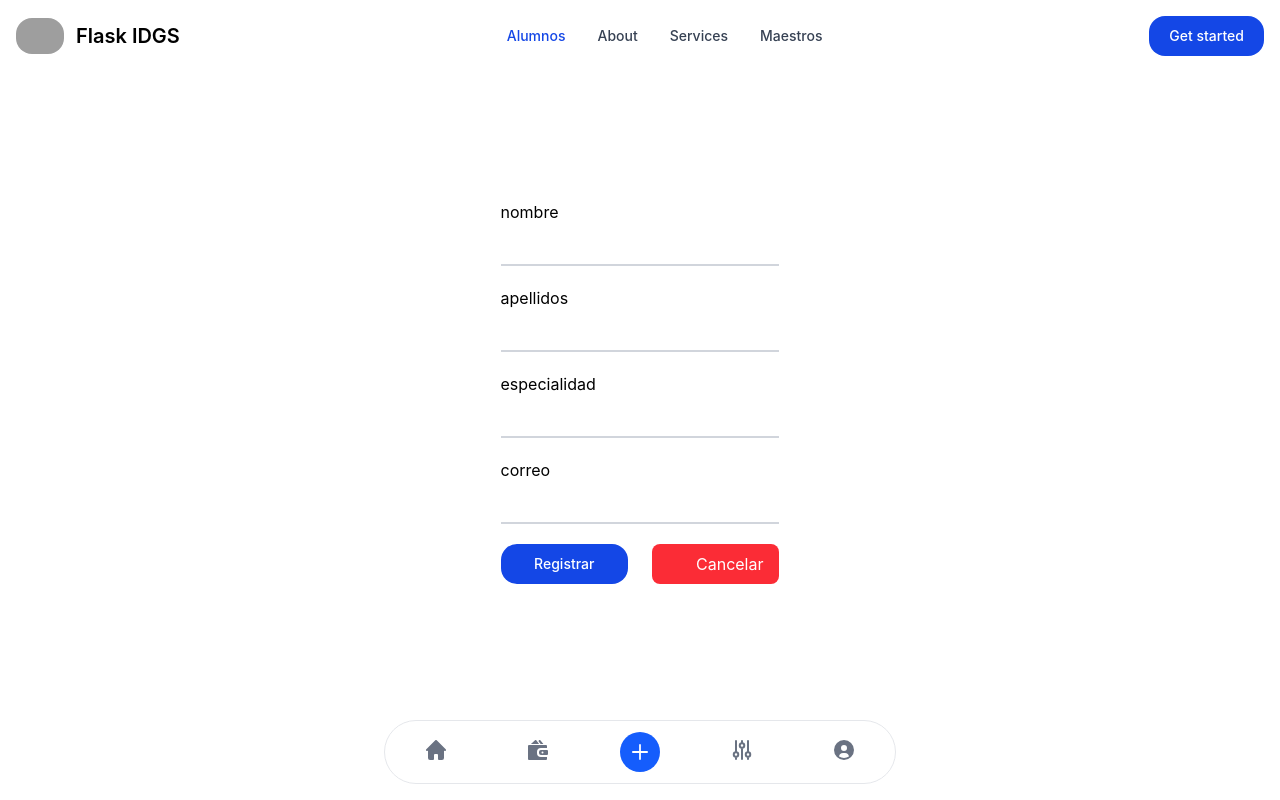
After one commit to IDGS-801-21000389/FlaskBDIDGS801, a Flask app: page /maestros/agregar in a window 1280 px wide. The commit adds this page. Run offline with Flask 3, Linux system fonts and the light colour scheme; parts of the project's set-up code (start-up, migrations or seed data) failed here and were passed over; some libraries are stand-ins or nearby versions; grey boxes are pictures that could not be loaded.

Commit message:
ABC Maestros

```diff
--- a/app.py
+++ b/app.py
@@ -1,15 +1,20 @@
 from flask import Flask, render_template, request, redirect, url_for, flash
 from flask_wtf.csrf import CSRFProtect
 from flask import g
+from maestros.routes import maestros
+from alumnos.routes import alumnos
 from flask_migrate import Migrate
 
 from config import DevelopmentConfig
 import forms
-from models import db, Alumnos
+from models import db
 
 
 app = Flask(__name__)
 app.config.from_object(DevelopmentConfig)
+app.register_blueprint(alumnos)
+app.register_blueprint(maestros)
+
 csrf = CSRFProtect()
 db.init_app(app)
 migrate = Migrate(app, db)
@@ -19,89 +24,9 @@ def page_not_found(e):
 	return render_template('404.html'), 404
 
 @app.route("/")
-@app.route("/index")
-def index():
-	create_form = forms.UserForm2(request.form)
-	alumno = Alumnos.query.all()
-	return render_template("index.html", form = create_form, alumno = alumno)
-
-@app.route("/alumnos", methods = ['GET', 'POST'])
-def alumnos():
-	create_form = forms.UserForm2(request.form)
-	if request.method == 'POST':
-		alum = Alumnos(nombre = create_form.nombre.data, apellidos = create_form.apellidos.data, email = create_form.email.data, telefono = create_form.telefono.data)
-		db.session.add(alum)
-		db.session.commit()
-		return redirect(url_for('index'))
-	return render_template("alumnos.html",
-	form = create_form, alumno = alumnos)
-
-@app.route('/detalles', methods = ['GET', 'POST'])
-def detalles():
-	create_form = forms.UserForm2(request.form)
-	if request.method == 'GET':
-		id = request.args.get('id')
-		alum1 = db.session.query(Alumnos).filter(Alumnos.id == id).first()
-		id = request.args.get('id')
-		nombre = alum1.nombre
-		apellidos = alum1.apellidos
-		email = alum1.email
-		telefono = alum1.telefono
-	return render_template('detalles.html', id = id, nombre = nombre, apellidos = apellidos, email = email, telefono = telefono)
-
-@app.route("/editar", methods=['GET', 'POST'])
-def editar():
-    create_form = forms.UserForm2(request.form)
-
-    if request.method == 'GET':
-        id = request.args.get('id')
-        alum1 = db.session.query(Alumnos).filter(Alumnos.id == id).first()
-        create_form.id.data = request.args.get('id')
-        create_form.nombre.data = str.rstrip(alum1.nombre)
-        create_form.apellidos.data = alum1.apellidos
-        create_form.email.data = alum1.email
-        create_form.telefono.data = alum1.telefono
-
-    if request.method == 'POST':
-        id = request.args.get('id')
-        alum1 = db.session.query(Alumnos).filter(Alumnos.id == id).first()
-        alum1.id = id
-        alum1.nombre = str.rstrip(create_form.nombre.data)
-        alum1.apellidos = create_form.apellidos.data
-        alum1.email = create_form.email.data
-        alum1.telefono = create_form.telefono.data
-        db.session.add(alum1)
-        db.session.commit()
-        return redirect(url_for('index'))
-
-    return render_template('editar.html', form=create_form)
-
-@app.route("/eliminar", methods=['GET', 'POST'])
-def eliminar():
-	create_form = forms.UserForm2(request.form)
-	if request.method == 'GET':
-		id = request.args.get('id')
-		alum1 = db.session.query(Alumnos).filter(Alumnos.id == id).first()
-		if alum1:
-			create_form.id.data = alum1.id
-			create_form.nombre.data = alum1.nombre
-			create_form.apellidos.data = alum1.apellidos
-			create_form.email.data = alum1.email
-			create_form.telefono.data = alum1.telefono
-			return render_template("eliminar.html", form=create_form)
-
-	if request.method == 'POST':
-			id = create_form.id.data
-
-			alum1 = db.session.query(Alumnos).filter(Alumnos.id == id).first()
-
-
-			db.session.delete(alum1)
-			db.session.commit()
-			return redirect(url_for('index'))
-
-	return render_template("eliminar.html", form=create_form)
-
+@app.route("/index2")
+def index2():
+	return render_template('index2.html')
 
 if __name__ == '__main__':
 	csrf.init_app(app)
--- a/forms.py
+++ b/forms.py
@@ -22,3 +22,21 @@ class UserForm2(Form):
     telefono=StringField('telefono', [
         validators.DataRequired(message='El apellido es requerido')
     ])
+
+class UserForm(Form):
+    matricula=IntegerField('matricula',
+                    [validators.number_range(min=1, max=20, message='Valor no validos')])
+    nombre=StringField('nombre',[
+        validators.DataRequired(message='El nombre es requerido'),
+        validators.length(min=4, max=20, message='Requiere nombre valido')
+    ])
+    apellidos=StringField('apellidos', [
+        validators.DataRequired(message='El apellido es requerido')
+    ])
+    especialidad=StringField('especialidad', [
+        validators.DataRequired(message='El apellido es requerido')
+    ])
+    email=EmailField('correo',[
+        validators.DataRequired(message='El correo es requerido'),
+        validators.Email(message='Ingrese correo valido')
+    ])
--- /dev/null
+++ b/maestros/routes.py
@@ -0,0 +1,99 @@
+from flask import Flask, render_template, request, redirect, url_for, flash
+from flask_wtf.csrf import CSRFProtect
+from flask import g
+from flask_migrate import Migrate
+
+from config import DevelopmentConfig
+import forms
+from models import db, Maestros
+
+from . import maestros
+
+@maestros.route('/perfil/<nombre>')
+def perfil(nombre):
+    return f"perfil de {nombre}"
+
+@maestros.route("/listadoMaes")
+def listadoMaes():
+	create_form = forms.UserForm(request.form)
+	maestros = Maestros.query.all()
+	return render_template("maestros/listadoMaes.html", form = create_form, maestros = maestros)
+
+@maestros.route("/maestros/agregar", methods = ['GET', 'POST'])
+def agregar():
+	create_form = forms.UserForm(request.form)
+	if request.method == 'POST':
+		maes = Maestros(nombre = create_form.nombre.data, apellidos = create_form.apellidos.data, especialidad = create_form.especialidad.data, email = create_form.email.data)
+		db.session.add(maes)
+		db.session.commit()
+		return redirect(url_for('maestros.listadoMaes'))
+	return render_template("maestros/agregar.html",
+	form = create_form, alumno = maestros)
+
+@maestros.route('/maestros/detalles', methods = ['GET', 'POST'])
+def detallesMaes():
+	create_form = forms.UserForm(request.form)
+	if request.method == 'GET':
+		matricula = request.args.get('matricula')
+		maestros1 = db.session.query(Maestros).filter(Maestros.matricula == matricula).first()
+		matricula = request.args.get('matricula')
+		nombre = maestros1.nombre
+		apellidos = maestros1.apellidos
+		especialidad = maestros1.especialidad
+		email = maestros1.email
+
+	return render_template('maestros/detalles.html', matricula = matricula, nombre = nombre, apellidos = apellidos, especialidad = especialidad, email = email)
+
+@maestros.route("/maestros/editar", methods=['GET', 'POST'])
+def editarMaes():
+    create_form = forms.UserForm(request.form)
+
+    if request.method == 'GET':
+        matricula = request.args.get('matricula')
+        maestros1 = db.session.query(Maestros).filter(Maestros.matricula == matricula).first()
+        create_form.matricula.data = request.args.get('matricula')
+        create_form.nombre.data = str.rstrip(maestros1.nombre)
+        create_form.apellidos.data = maestros1.apellidos
+        create_form.especialidad.data = maestros1.especialidad
+        create_form.email.data = maestros1.email
+
+    if request.method == 'POST':
+        matricula = request.args.get('matricula')
+        maestros1 = db.session.query(Maestros).filter(Maestros.matricula == matricula).first()
+        maestros1.matricula = request.args.get('matricula')
+        maestros1.nombre = str.rstrip(create_form.nombre.data)
+        maestros1.apellidos = create_form.apellidos.data
+        maestros1.especialidad = create_form.especialidad.data
+        maestros1.email = create_form.email.data
+
+        db.session.add(maestros1)
+        db.session.commit()
+
+        return redirect(url_for('maestros.listadoMaes'))
+
+    return render_template('maestros/editar.html', form=create_form)
+
+@maestros.route("/maestros/eliminar", methods=['GET', 'POST'])
+def eliminarMaes():
+	create_form = forms.UserForm(request.form)
+	if request.method == 'GET':
+		matricula = request.args.get('matricula')
+		maestros1 = db.session.query(Maestros).filter(Maestros.matricula == matricula).first()
+		if maestros1:
+			create_form.matricula.data = maestros1.matricula
+			create_form.nombre.data = maestros1.nombre
+			create_form.apellidos.data = maestros1.apellidos
+			create_form.especialidad.data = maestros1.especialidad
+			create_form.email.data = maestros1.email
+			return render_template("maestros/eliminar.html", form=create_form)
+
+	if request.method == 'POST':
+			matricula = create_form.matricula.data
+
+			maestros = db.session.query(Maestros).filter(Maestros.matricula == matricula).first()
+
+			db.session.delete(maestros)
+			db.session.commit()
+			return redirect(url_for('maestros.listadoMaes'))
+
+	return render_template("maestros/eliminar.html", form=create_form)
--- a/templates/layout.html
+++ b/templates/layout.html
@@ -34,9 +34,9 @@
                 <ul
                     class="flex flex-col p-4 mt-4 border border-gray-100 rounded-lg bg-gray-50 md:flex-row md:space-x-8 md:mt-0 md:text-sm md:font-medium md:border-0 md:bg-white dark:bg-gray-800 md:dark:bg-gray-900 dark:border-gray-700">
                     <li>
-                        <a href="#"
+                        <a href="index"
                             class="block py-2 pl-3 pr-4 text-white bg-blue-700 rounded-sm md:bg-transparent md:text-blue-700 md:p-0 dark:text-white"
-                            aria-current="page">Home</a>
+                            aria-current="page">Alumnos</a>
                     </li>
                     <li>
                         <a href="#"
@@ -47,8 +47,8 @@
                             class="block py-2 pl-3 pr-4 text-gray-700 rounded-sm hover:bg-gray-100 md:hover:bg-transparent md:hover:text-blue-700 md:p-0 md:dark:hover:text-white dark:text-gray-400 dark:hover:bg-gray-700 dark:hover:text-white md:dark:hover:bg-transparent dark:border-gray-700">Services</a>
                     </li>
                     <li>
-                        <a href="#"
-                            class="block py-2 pl-3 pr-4 text-gray-700 rounded-sm hover:bg-gray-100 md:hover:bg-transparent md:hover:text-blue-700 md:p-0 md:dark:hover:text-white dark:text-gray-400 dark:hover:bg-gray-700 dark:hover:text-white md:dark:hover:bg-transparent dark:border-gray-700">Contact</a>
+                        <a href="listadoMaes"
+                            class="block py-2 pl-3 pr-4 text-gray-700 rounded-sm hover:bg-gray-100 md:hover:bg-transparent md:hover:text-blue-700 md:p-0 md:dark:hover:text-white dark:text-gray-400 dark:hover:bg-gray-700 dark:hover:text-white md:dark:hover:bg-transparent dark:border-gray-700">Maestros</a>
                     </li>
                 </ul>
             </div>
--- /dev/null
+++ b/templates/maestros/agregar.html
@@ -0,0 +1,47 @@
+{% extends "layout.html" %}
+{% block container %}
+
+{% import "_macros.html" as macros %}
+
+<div class="py-32 relative overflow-x-auto sm:rounded-lg">
+  <form action="/maestros/agregar" method="POST" novalidate class="max-w-md mx-auto">
+    {{ form.csrf_token }}
+    <input type="hidden" name="csrf_token" value="{{ csrf_token() }}" />
+
+    <div class="relative z-0 w-full mb-5 group">
+      {{ macros.campoNuevo(form.nombre, class="block py-2.5 px-3 w-full text-sm text-gray-900 bg-transparent border-0 border-b-2 border-gray-300 appearance-none dark:text-white dark:border-gray-600 dark:focus:border-blue-500 focus:outline-none focus:ring-0 focus:border-blue-600 peer") }}
+    </div>
+
+    <div class="relative z-0 w-full mb-5 group">
+      {{ macros.campoNuevo(form.apellidos, class="block py-2.5 px-3 w-full text-sm text-gray-900 bg-transparent border-0 border-b-2 border-gray-300 appearance-none dark:text-white dark:border-gray-600 dark:focus:border-blue-500 focus:outline-none focus:ring-0 focus:border-blue-600 peer") }}
+    </div>
+
+    <div class="relative z-0 w-full mb-5 group">
+      {{ macros.campoNuevo(form.especialidad, class="block py-2.5 px-3 w-full text-sm text-gray-900 bg-transparent border-0 border-b-2 border-gray-300 appearance-none dark:text-white dark:border-gray-600 dark:focus:border-blue-500 focus:outline-none focus:ring-0 focus:border-blue-600 peer") }}
+    </div>
+
+    <div class="relative z-0 w-full mb-5 group">
+      {{ macros.campoNuevo(form.email, class="block py-2.5 px-3 w-full text-sm text-gray-900 bg-transparent border-0 border-b-2 border-gray-300 appearance-none dark:text-white dark:border-gray-600 dark:focus:border-blue-500 focus:outline-none focus:ring-0 focus:border-blue-600 peer") }}
+    </div>
+
+
+    <div class="grid md:grid-cols-2 md:gap-6">
+      <input
+        type="submit"
+        id="btn1"
+        name="btn1"
+        value="Registrar"
+        class="text-white bg-blue-700 hover:bg-blue-800 focus:ring-4 focus:outline-none focus:ring-blue-300 font-medium rounded-lg text-sm w-full sm:w-auto px-5 py-2.5 text-center dark:bg-blue-600 dark:hover:bg-blue-700 dark:focus:ring-blue-800"
+      />
+
+      <a href="/" class="bg-red-500 text-white px-4 py-2 rounded flex items-center gap-2 hover:bg-red-600">
+        <svg class="w-5 h-5" fill="none" stroke="" viewBox="0 0 24 24" xmlns="http://www.w3.org/2000/svg">
+          <path stroke-linecap="round" stroke-linejoin="round" stroke-width="2" d="M5 13l4 4L19 7"></path>
+        </svg>
+        Cancelar
+      </a>
+    </div>
+  </form>
+</div>
+
+{% endblock %}
```
Also changed, not shown: alumnos/__init__.py (added, +10 -0 lines), alumnos/routes.py (added, +93 -0 lines), maestros/__init__.py (added, +10 -0 lines), models.py (+10 -0 lines), templates/alumnos/eliminar.html (added, +50 -0 lines), templates/alumnos/index.html (added, +142 -0 lines), templates/index2.html (added, +7 -0 lines), templates/maestros/detalles.html (added, +13 -0 lines), templates/maestros/editar.html (added, +50 -0 lines), templates/maestros/eliminar.html (renamed from templates/eliminar.html, +4 -4 lines), templates/maestros/listadoMaes.html (renamed from templates/index.html, +16 -11 lines), templates/alumnos/alumnos.html (renamed from templates/alumnos.html), templates/alumnos/detalles.html (renamed from templates/detalles.html), templates/alumnos/editar.html (renamed from templates/editar.html).
